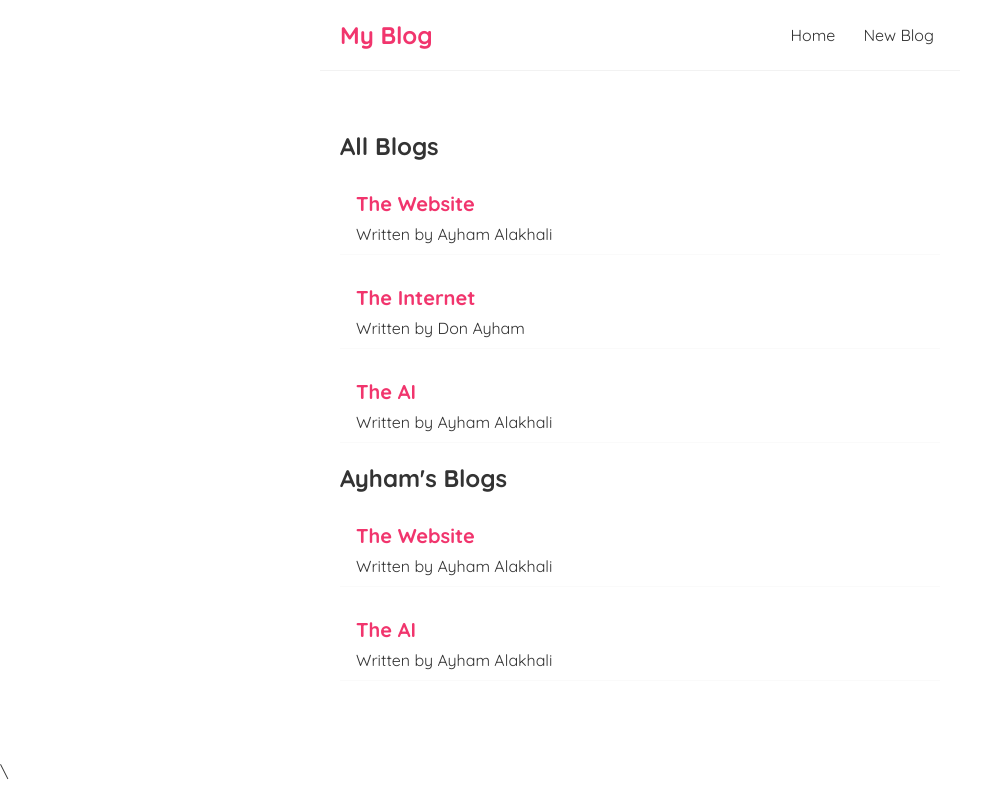
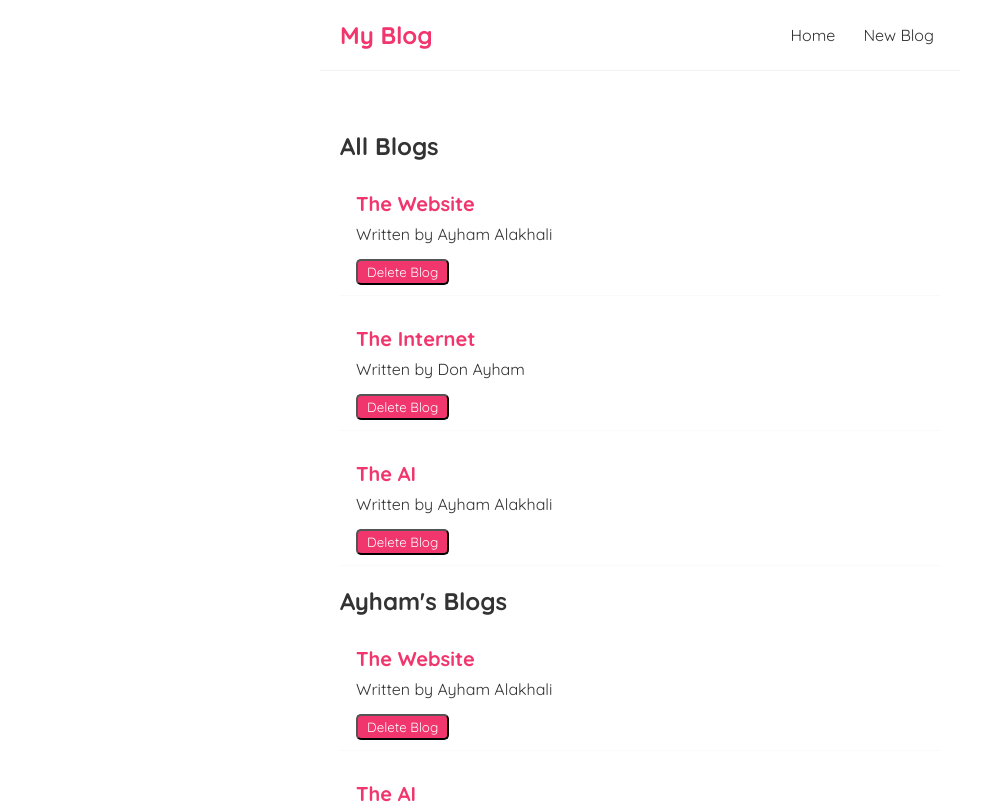
Before and after one commit to Ayham7i/Blogs-Web-in-React-js-, a React (Create React App) app: page / in a window 1280 px wide. Shown: the top 804 px of the page, without its empty margins (0-996 px from the left). Built offline with nearby package versions, Linux system fonts and the light colour scheme.

Commit message:
Functions as Props can delete blogs

```diff
--- a/src/BlogList.js
+++ b/src/BlogList.js
@@ -1,4 +1,4 @@
-const BlogList = ({blogs , title}) => {
+const BlogList = ({blogs , title , handdleDelete}) => {
     return (
 
         <div className="BlogList">
@@ -9,6 +9,14 @@ const BlogList = ({blogs , title}) => {
                <div className="blog-preview" key={blog.id}>
                <h2>{blog.title}</h2>
                <p>Written by {blog.author}</p>
+
+               <button onClick={()=>handdleDelete(blog.id)} style={{
+                color:"white",
+                backgroundColor:"#f1356d",
+                padding:"3px 9px",
+                borderRadius:"5px",
+                marginTop:"15px"
+               }}>Delete Blog</button>
 
                </div>
 
--- a/src/Home.js
+++ b/src/Home.js
@@ -10,12 +10,18 @@ const Home = () => {
         {title:"The AI" , body:"Ai will role the world and Ayham will same the world" , author:"Ayham Alakhali",id:3},
     ]);
 
+    const handdleDelete = (id)=>{
+        const newBlogs = blogs.filter(blog=>blog.id !==id)
+        setBlogs(newBlogs)
+
+    }
+
 
 
     return (
         <div className="home">
 
-            <BlogList blogs = {blogs} title = "All Blogs"  / >
+            <BlogList blogs = {blogs} title = "All Blogs" handdleDelete = {handdleDelete} / >
             <BlogList blogs = {blogs.filter((blog)=>blog.author === "Ayham Alakhali")} title = "Ayham's Blogs"  / >
 
         </div>
```
